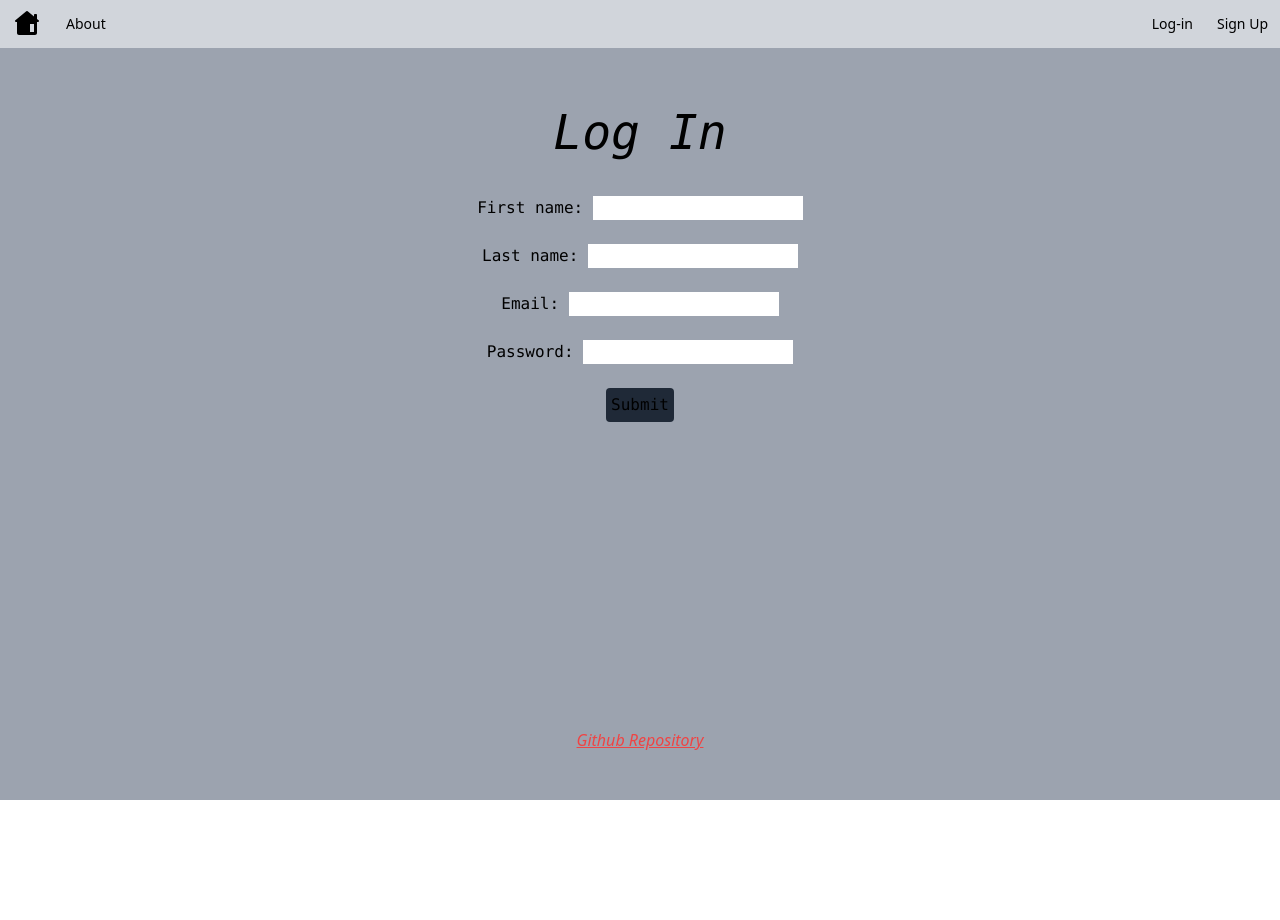
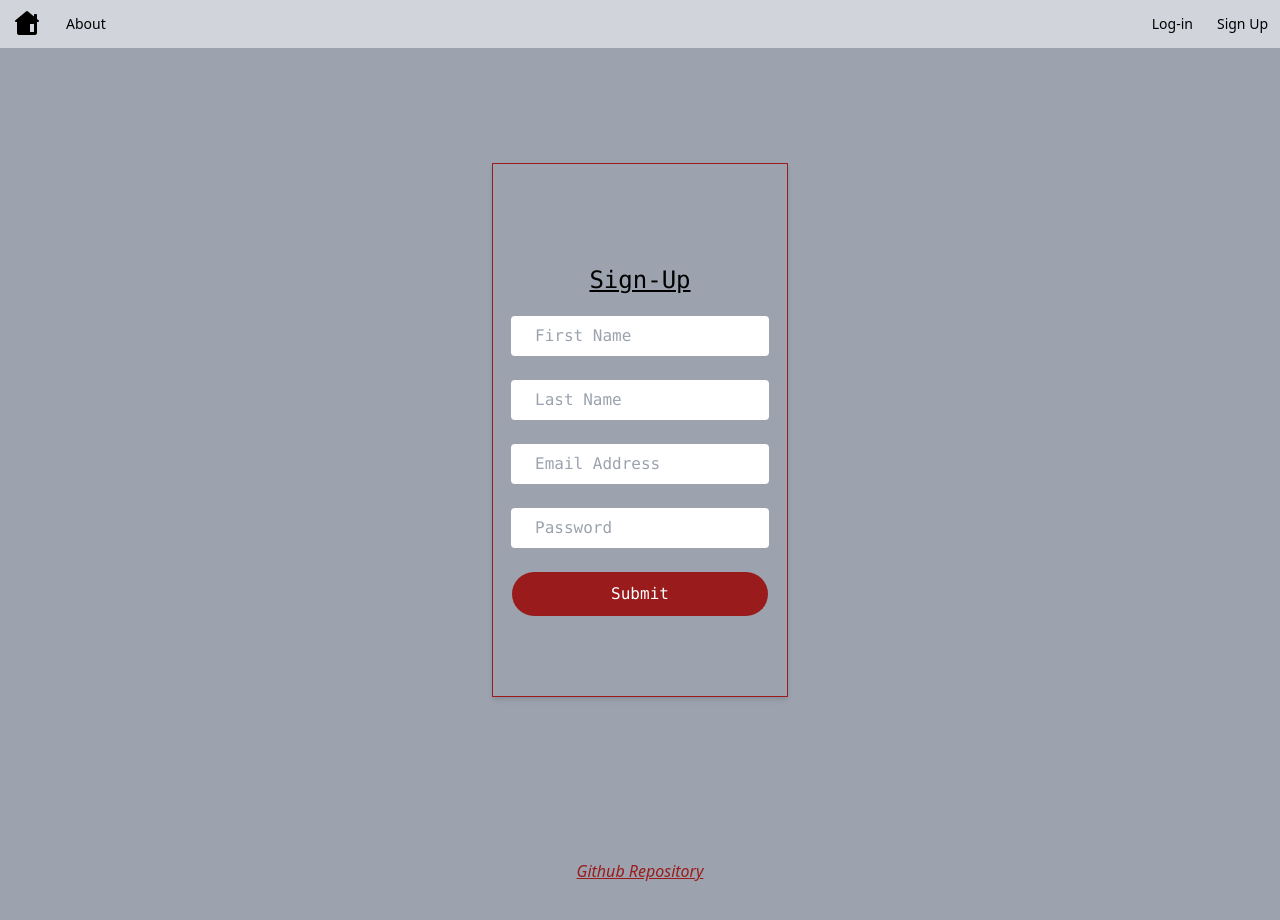
Before and after one commit to CoCochran/turnbasedgame, a SvelteKit app: page /sign-up in a window 1280 px wide. Shown: the top 920 px of the page. Before the commit the page ends 800 px from the top, so only its background shows below. Built offline with nearby package versions, Linux system fonts and the light colour scheme.

Commit message:
changes to login & signup

```diff
--- a/src/components/global/footer.svelte
+++ b/src/components/global/footer.svelte
@@ -1,6 +1,6 @@
 <html lang='en'>
     <div class="flex items-center justify-center my-12">
-        <a class="text-red-500 underline italic" target="_blank" href="https://github.com/CoCochran/turnbasedgame">Github Repository</a>
+        <a class="text-red-800 underline italic" target="_blank" href="https://github.com/CoCochran/turnbasedgame">Github Repository</a>
         </div>
 
 </html>
--- a/src/routes/login/+page.svelte
+++ b/src/routes/login/+page.svelte
@@ -1,12 +1,23 @@
 <html lang="en" class="font-mono">
-<div class="mx-[20%] text-center">
-  <h1 class="py-10 text-5xl italic">Log In</h1>
+  <head>
+    <meta charset="UTF-8">
+    <meta name="viewport" content="width=device-width, initial-scale=1.0">
+    <title>Log In</title>
+    <!-- Include Tailwind CSS -->
+    <link href="https://cdn.jsdelivr.net/npm/tailwindcss@2.2.19/dist/tailwind.min.css" rel="stylesheet">
+  </head>
+  <body class='flex justify-center py-[10%]'>
+<div class=" mx-[20%] text-center border border-red-800 py-20 shadow-md shadow shadow-gray-500 w-[25%]">
+  <div class='my-5 text-2xl underline'>
+    <h1>Log In</h1>
+  </div>
     <form>
-      <label for="email">Email:</label>
-      <input type="text" id="email" name="email"><br><br>
-      <label for="password">Password:</label>
-      <input type="text" id="password" name="password"><br><br>
-      <input class="bg-gray-800 p-[5px] rounded" type="submit" value="Login">
+
+      <input class="rounded px-6 py-2" type="text" id="email" name="email" placeholder="Email Address"><br><br>
+      <input class="rounded px-6 py-2" type="password" id="password" name="password" placeholder="Password"><br><br>
+
+      <input class="bg-red-800 p-[10px] rounded-full text-white w-64" type="submit" value="Submit">
     </form>
 </div>
+</body>
 </html>
--- a/src/routes/play/+page.svelte
+++ b/src/routes/play/+page.svelte
@@ -52,6 +52,7 @@ Run
     <button class="flex items-center justify-center mt-12 bg-red-800 text-3xl rounded-full px-5 py-2 text-white" on:click={function(){
       toggleFight();
       fightEnemies = initiateFight(enemies)
+      console.log(fightEnemies[0].length)
 
     }}>
     Fight!
--- a/src/routes/sign-up/+page.svelte
+++ b/src/routes/sign-up/+page.svelte
@@ -1,16 +1,24 @@
 <html lang="en" class="font-mono">
-<div class="mx-[20%] text-center">
-  <h1 class="py-10 text-5xl italic">Log In</h1>
+  <head>
+    <meta charset="UTF-8">
+    <meta name="viewport" content="width=device-width, initial-scale=1.0">
+    <title>Sign-Up</title>
+    <!-- Include Tailwind CSS -->
+    <link href="https://cdn.jsdelivr.net/npm/tailwindcss@2.2.19/dist/tailwind.min.css" rel="stylesheet">
+  </head>
+  <body class='flex justify-center py-[8%]'>
+<div class=" mx-[20%] text-center border border-red-800 py-20 shadow-md shadow shadow-gray-500 w-[25%]">
+  <div class='my-5 text-2xl underline'>
+    <h1>Sign-Up</h1>
+  </div>
     <form>
-      <label for="fname">First name:</label>
-      <input type="text" id="fname" name="fname"><br><br>
-      <label for="lname">Last name:</label>
-      <input type="text" id="lname" name="lname"><br><br>
-      <label for="email">Email:</label>
-      <input type="text" id="email" name="email"><br><br>
-      <label for="password">Password:</label>
-      <input type="text" id="password" name="password"><br><br>
-      <input class="bg-gray-800 p-[5px] rounded" type="submit" value="Submit">
+      <input class="rounded px-6 py-2" type="text" id="fname" name="fname" placeholder="First Name"><br><br>
+      <input class="rounded px-6 py-2" type="text" id="lname" name="lname" placeholder="Last Name"><br><br>
+      <input class="rounded px-6 py-2" type="text" id="email" name="email" placeholder="Email Address"><br><br>
+      <input class="rounded px-6 py-2" type="password" id="password" name="password" placeholder="Password"><br><br>
+
+      <input class="bg-red-800 p-[10px] rounded-full text-white w-64" type="submit" value="Submit">
     </form>
 </div>
+</body>
 </html>
```
